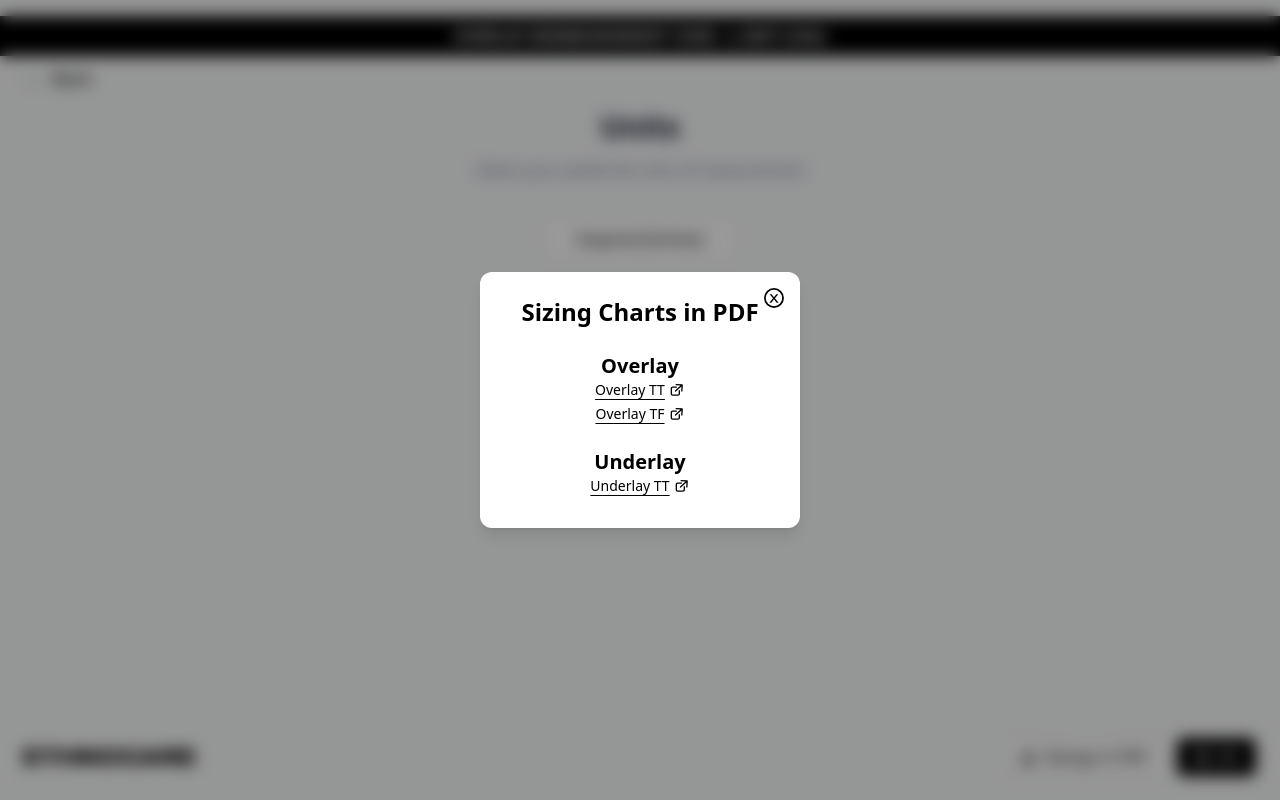
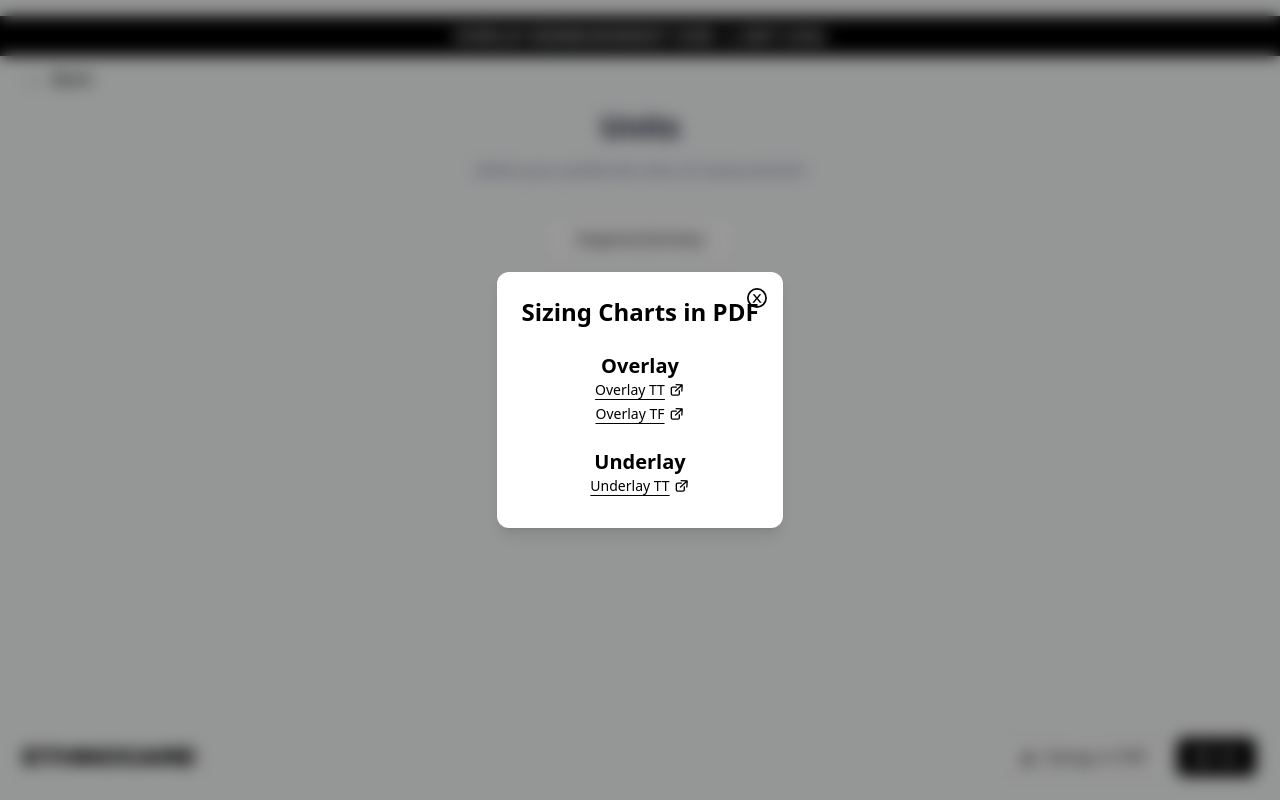
Before and after one commit to EthnoDev/ethnocare-online-tool, a React (Vite) app: page /sizing/units in a window 1280 px wide. Both pictures are taken after a click on the button "Sizings in PDF". Built offline with nearby package versions, Linux system fonts and the light colour scheme.

Commit message:
got rid of w-[ that are around 300px so i can use max-w-sm, there are still some w-[ but with low values

```diff
--- a/src/components/LanguagePopup.jsx
+++ b/src/components/LanguagePopup.jsx
@@ -52,7 +52,7 @@ export default function LanguagePopup({ onClose }) {
       >
         {/* Animate only the card */}
         <PageTransitionWrapper>
-          <div className="bg-white p-6 rounded-xl shadow-lg relative w-[300px] text-center font-sans">
+          <div className="bg-white p-6 rounded-xl shadow-lg relative max-w-sm text-center font-sans">
             {/* Close (X) */}
             <button
               onClick={onClose}
--- a/src/components/LinerRedirectionPopup2.jsx
+++ b/src/components/LinerRedirectionPopup2.jsx
@@ -45,7 +45,7 @@ export default function LinerRedirectionPopup2({
       >
         <PageTransitionWrapper>
           <div
-            className="bg-white p-6 rounded-xl shadow-lg relative w-[300px] text-center font-sans pointer-events-auto"
+            className="bg-white p-6 rounded-xl shadow-lg relative max-w-sm text-center font-sans pointer-events-auto"
             onClick={(e) => e.stopPropagation()}
           >
             {/* Close Button (X) */}
--- a/src/components/SizingPdfPopup.jsx
+++ b/src/components/SizingPdfPopup.jsx
@@ -57,7 +57,7 @@ export default function SizingPdfPopup({
         onClick={(e) => e.stopPropagation()}
       >
         <PageTransitionWrapper>
-          <div className="bg-white p-6 rounded-xl shadow-lg relative w-[320px] text-center font-sans">
+          <div className="bg-white p-6 rounded-xl shadow-lg relative max-w-sm text-center font-sans">
             {/* Close */}
             <button
               onClick={onClose}
```
